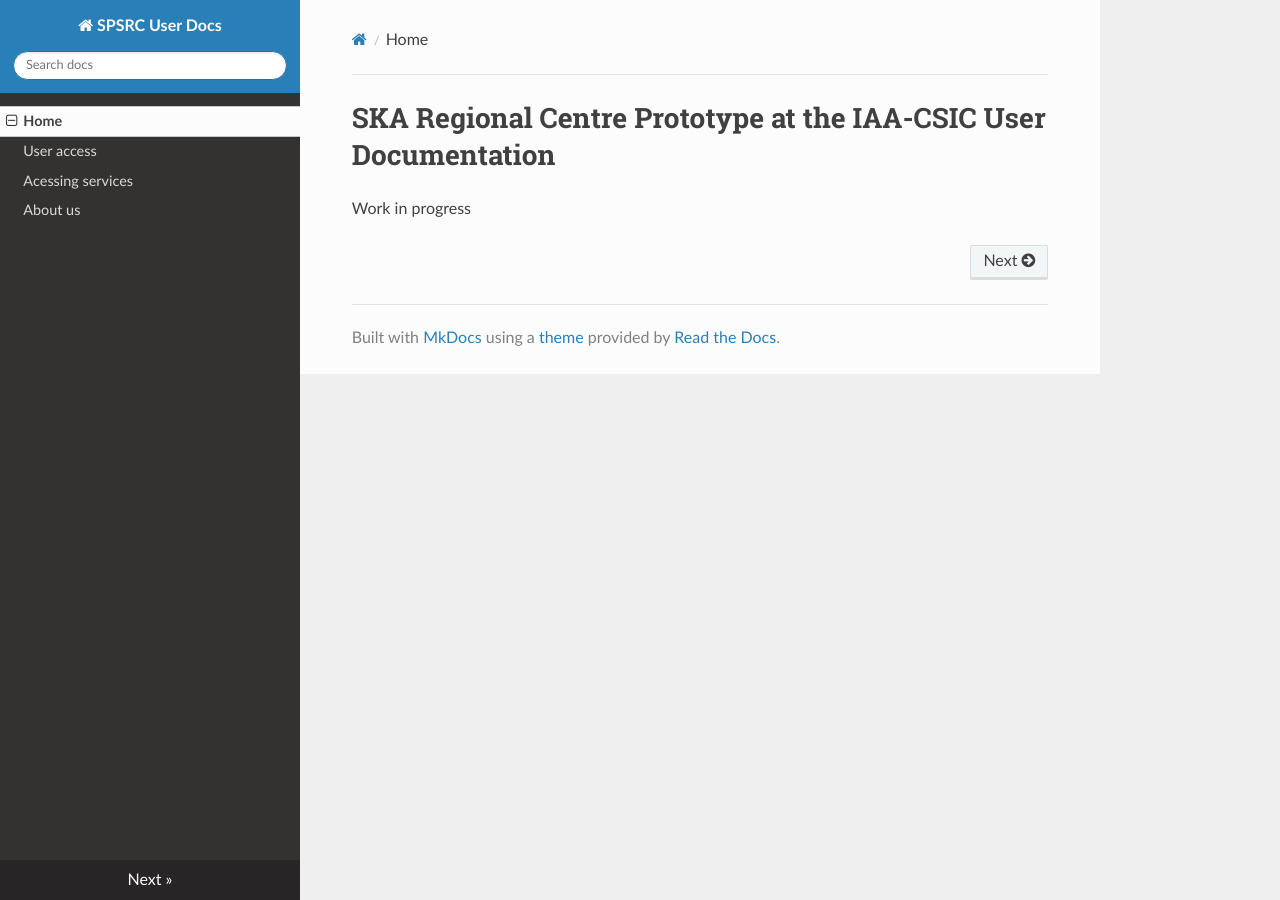
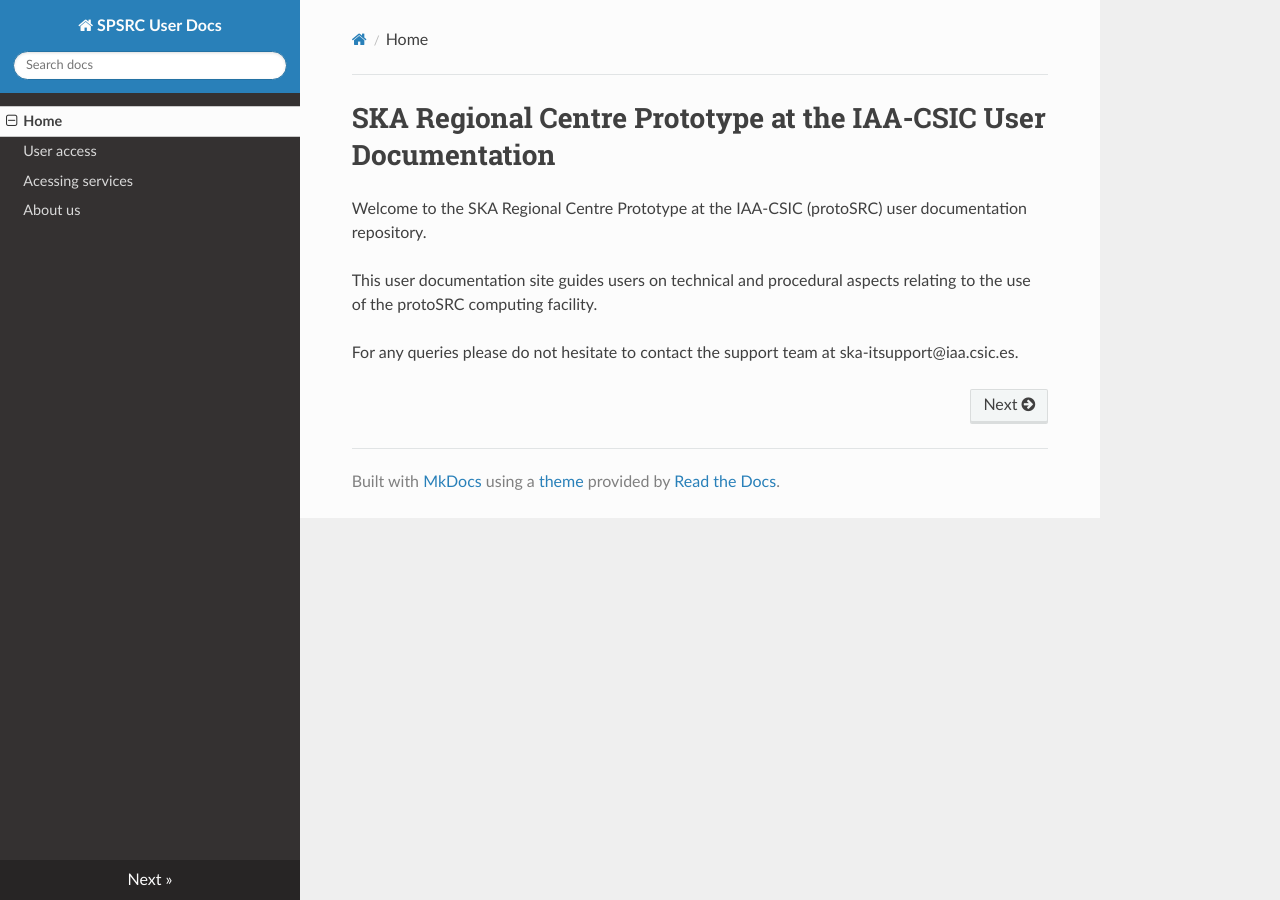
Before and after one commit to espsrc/spsrc_user_docs, an MkDocs documentation site: the page built from docs/index.md, in a window 1280 px wide. Built offline with MkDocs 1.6.1, drawn with Linux system fonts in a browser that asks for light colours; nearby versions of some CDN libraries.

Commit message:
update index.md

```diff
--- a/docs/index.md
+++ b/docs/index.md
@@ -1,3 +1,7 @@
 # SKA Regional Centre Prototype at the IAA-CSIC User Documentation
 
-Work in progress
+Welcome to the SKA Regional Centre Prototype at the IAA-CSIC (protoSRC) user documentation repository.
+
+This user documentation site guides users on technical and procedural aspects relating to the use of the protoSRC computing facility.
+
+For any queries please do not hesitate to contact the support team at ska-itsupport@iaa.csic.es.
```
